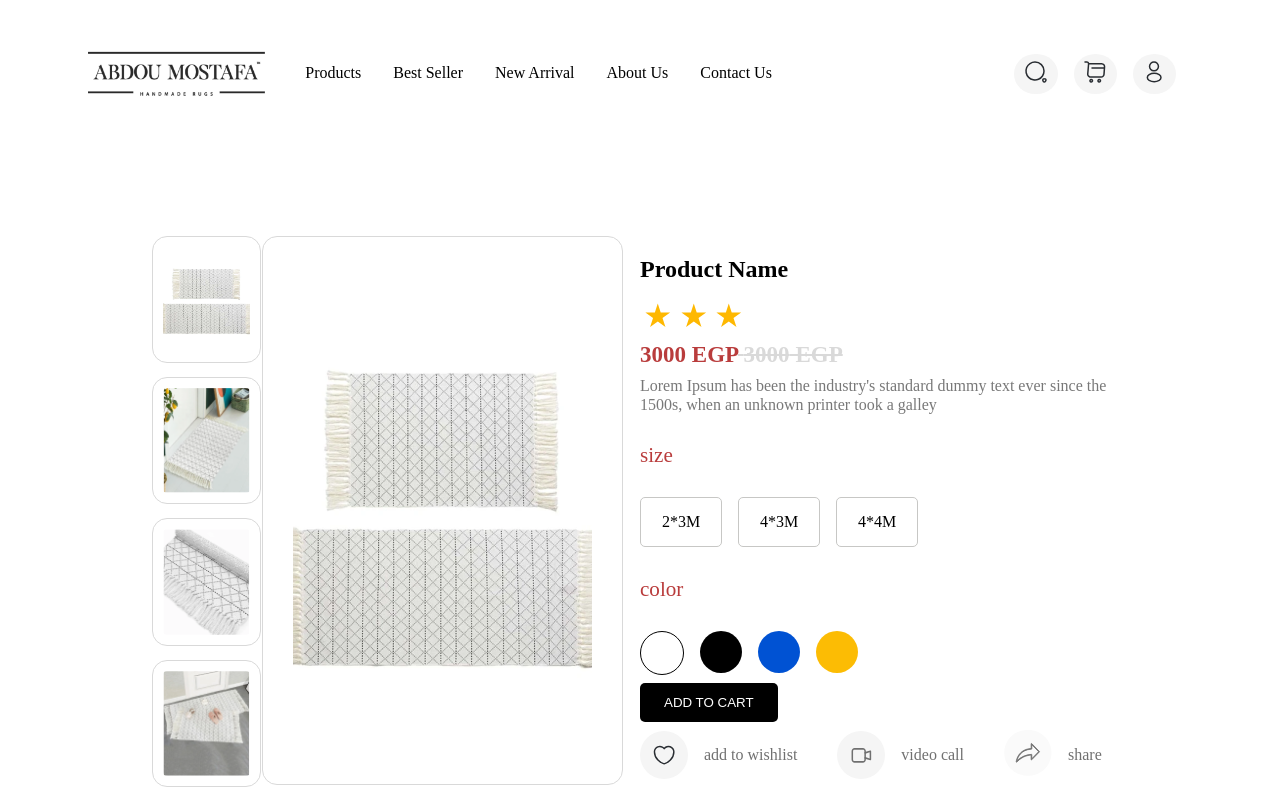
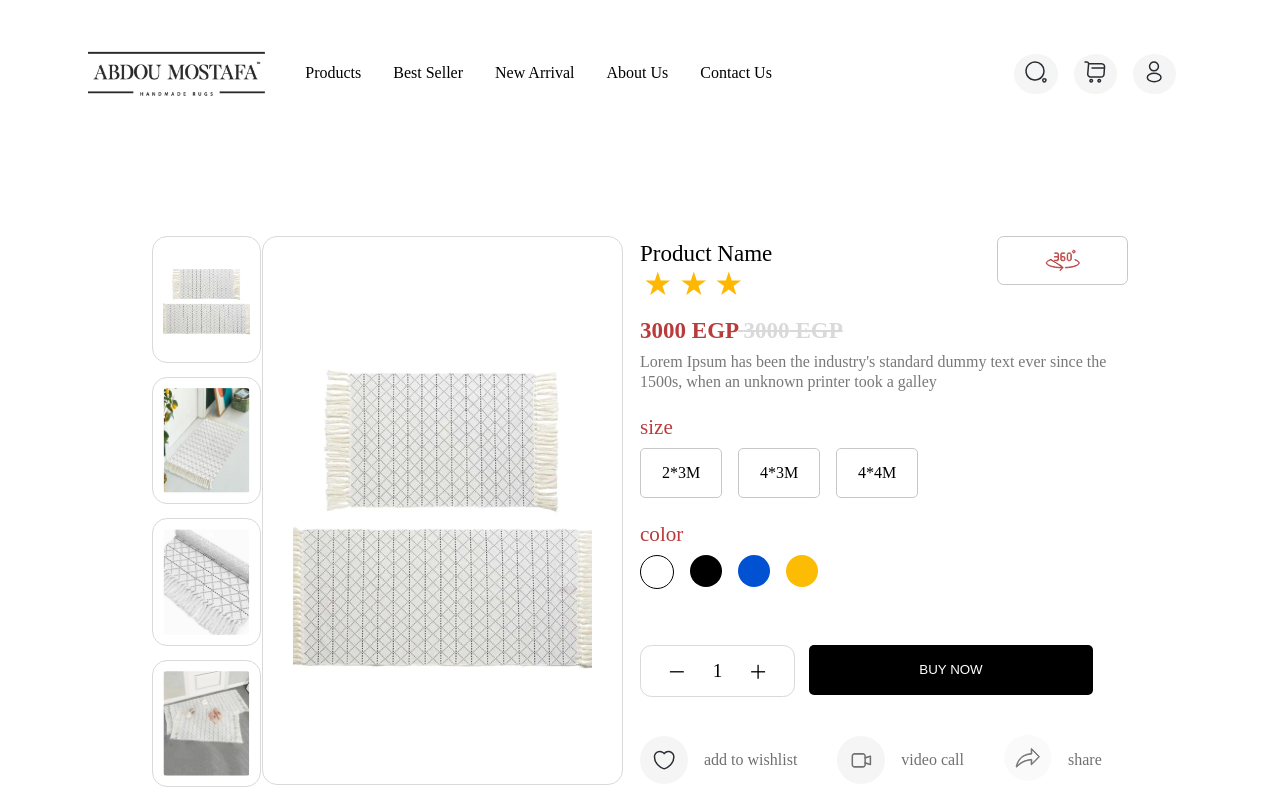
Before and after one commit to m3tesim/Ecommarce-ProductPage, a React (Create React App) app: page / in a window 1280 px wide. Shown: the top 800 px of the page. Built offline with nearby package versions, Linux system fonts and the light colour scheme.

Commit message:
add hover laber , missing styles to product info

```diff
--- a/src/components/ProductDetails.jsx
+++ b/src/components/ProductDetails.jsx
@@ -3,9 +3,27 @@ import { ReactComponent as Star } from "../utils/icons/star.svg";
 import { ReactComponent as Heart } from "../utils/icons/heart.svg";
 import { ReactComponent as Video } from "../utils/icons/video.svg";
 import { ReactComponent as Share } from "../utils/icons/share.svg";
+import { ReactComponent as Hover } from "../utils/icons/hover.svg";
 
 class ProductDetails extends Component {
+  state = {
+    size: null,
+    color: null,
+    count: 1,
+  };
+  itemCount = (value) => {
+    if (value > 0) this.setState({ count: this.state.count + 1 });
+    if (value < 0 && this.state.count > 1)
+      this.setState({ count: this.state.count - 1 });
+  };
+  handelSize = (size) => {
+    this.setState({ size });
+  };
+  handelColor = (color) => {
+    this.setState({ color });
+  };
   render() {
+    console.log(this.state.size);
     const { product } = this.props;
 
     const stars = [];
@@ -23,41 +41,60 @@ class ProductDetails extends Component {
           <img className="main-img" src={product.imgURL} alt="product" />
         </div>
         <div className="product-info">
-          <div>
-            <h1>{product.name}</h1>
-
-            {stars.map((i, index) => (
-              <span key={index}>{i}</span>
-            ))}
+          <div className="header">
+            <div>
+              <span className="title">{product.name}</span>
+              <div>
+                {" "}
+                {stars.map((i, index) => (
+                  <span key={index}>{i}</span>
+                ))}
+              </div>
+            </div>
+            <div className="hover-label">
+              <Hover />
+            </div>
           </div>
           <div className="price">
             {product.price} EGP
             <span className="old-price"> {product.price} EGP</span>
           </div>
           <div className="description ">{product.description}</div>
-          <p className="red-text">size</p>
+          <span className="red-text">size</span>
           <div className="size-container">
             {product?.size?.map((i, index) => (
-              <span className="size-label" key={index}>
+              <span
+                className={`size-label ${this.state.size === i && "checked"} `}
+                key={index}
+                onClick={() => this.handelSize(i)}
+              >
                 {i}
               </span>
             ))}
           </div>
-          <p className="red-text">color</p>
+          <span className="red-text">color</span>
           <div className="colors-container">
             {product?.color?.map((i, index) => {
               const border = i.value === "#FFFFFF" ? "border" : "";
               return (
                 <span
-                  className={` color-label ${border}`}
+                  onClick={() => this.handelColor(i.name)}
+                  className={` color-label  ${
+                    this.state.color === i.name && "checked"
+                  } ${border}`}
                   style={{ backgroundColor: i["value"] }}
                   key={index}
                 ></span>
               );
             })}
           </div>
-          <div>
-            <button className="primary-button">Add To Cart</button>
+          <div className="buttons-container">
+            <div className="count-label">
+              <span onClick={() => this.itemCount(-1)}>&#65293;</span>
+              <span>{this.state.count}</span>
+              <span onClick={() => this.itemCount(1)}>&#65291;</span>
+            </div>
+            <button className="primary-button">Buy Now</button>
           </div>
           <div className="icons">
             <div>
--- a/src/styles/App.scss
+++ b/src/styles/App.scss
@@ -14,6 +14,9 @@
     list-style: none;
     display: flex;
     gap: 32px;
+  }
+  li {
+    cursor: pointer;
   }
 
   .nav-icons {
@@ -109,7 +112,7 @@
   padding: 0.5rem 1.5rem;
   border-radius: 5px;
   height: 39px;
-
+  cursor: pointer;
   text-transform: uppercase;
 }
 .heart-icon {
@@ -166,7 +169,15 @@
     padding: 0.5rem 1rem;
     justify-content: center;
     align-items: center;
+    cursor: pointer;
   }
+  .border {
+    border: 0.5px solid black;
+  }
+  .checked {
+    border: 1.644px solid #b93c3c;
+  }
+
   .icons {
     display: flex;
     color: #707070;
@@ -187,6 +198,15 @@
     border-radius: 50%;
     padding: 0.5rem;
   }
+}
+.hover-label {
+  display: flex;
+  width: 128.527px;
+  height: 46.999px;
+  justify-content: center;
+  align-items: center;
+  border-radius: 6.577px;
+  border: 0.822px solid #c7c7c5;
 }
 .gallery {
   display: grid;
@@ -218,21 +238,59 @@
   display: flex;
   flex-direction: column;
   gap: 0.5rem;
+
+  .title {
+    font-size: 23.02px;
+    font-weight: 500;
+    line-height: 150%; /* 34.53px */
+    text-transform: capitalize;
+    display: block;
+    padding-bottom: 0.5rem 0;
+  }
+  .header {
+    display: flex;
+    justify-content: space-between;
+    padding-bottom: 0.55rem;
+  }
+
+  button {
+    width: 284px;
+    height: 50px;
+    display: block;
+  }
+  .buttons-container {
+    margin-top: 3rem;
+    margin-bottom: 30px;
+    display: flex;
+    gap: 14px;
+  }
+  .red-text {
+    padding-top: 1rem;
+  }
+}
+.count-label {
+  display: flex;
+  place-items: center;
+  justify-content: space-evenly;
+  font-size: larger;
+  width: 153px;
+  height: 50px;
+  flex-shrink: 0;
+  border-radius: 11.51px;
+  border: 0.708px solid #d9d9d9;
+  cursor: pointer;
 }
 
 .colors-container {
   display: flex;
   gap: 1rem;
-  .border {
-    border: 0.5px solid black;
-  }
 }
 .color-label {
   display: inline-block;
-  padding: 5px;
   width: 2rem;
   height: 2rem;
   border-radius: 50%;
+  cursor: pointer;
 }
 
 //cart Component Style
```
